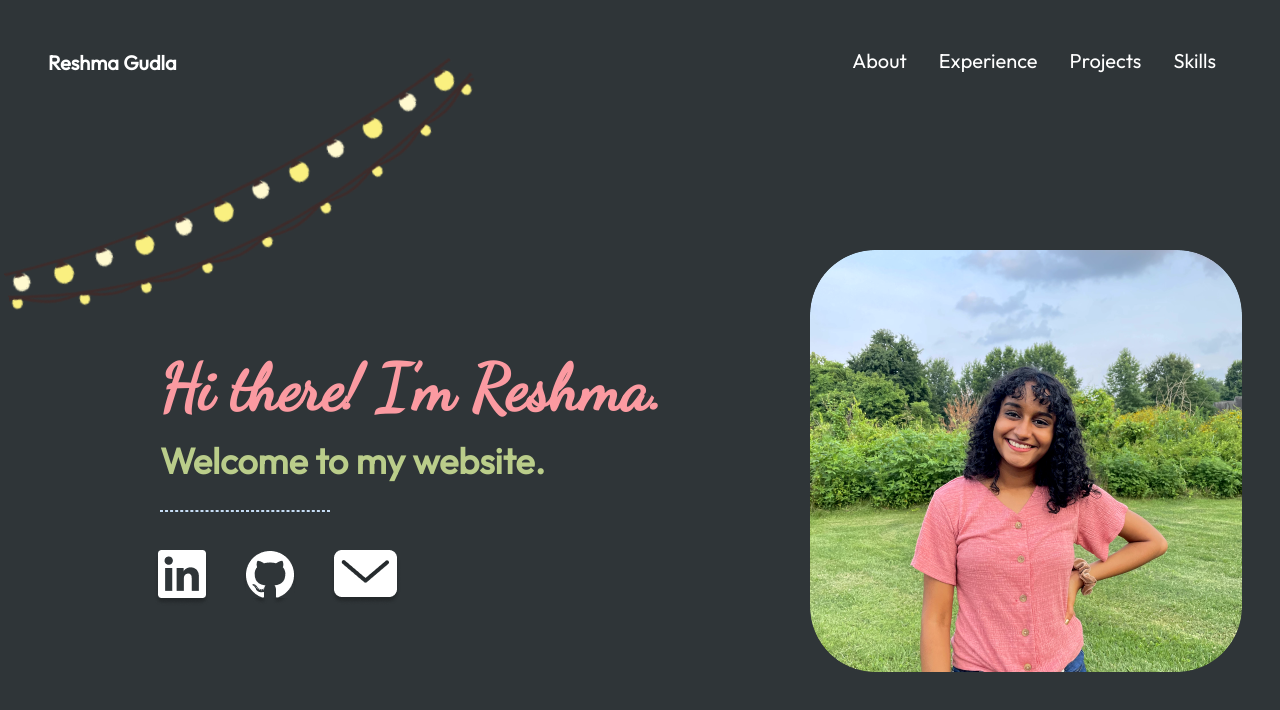
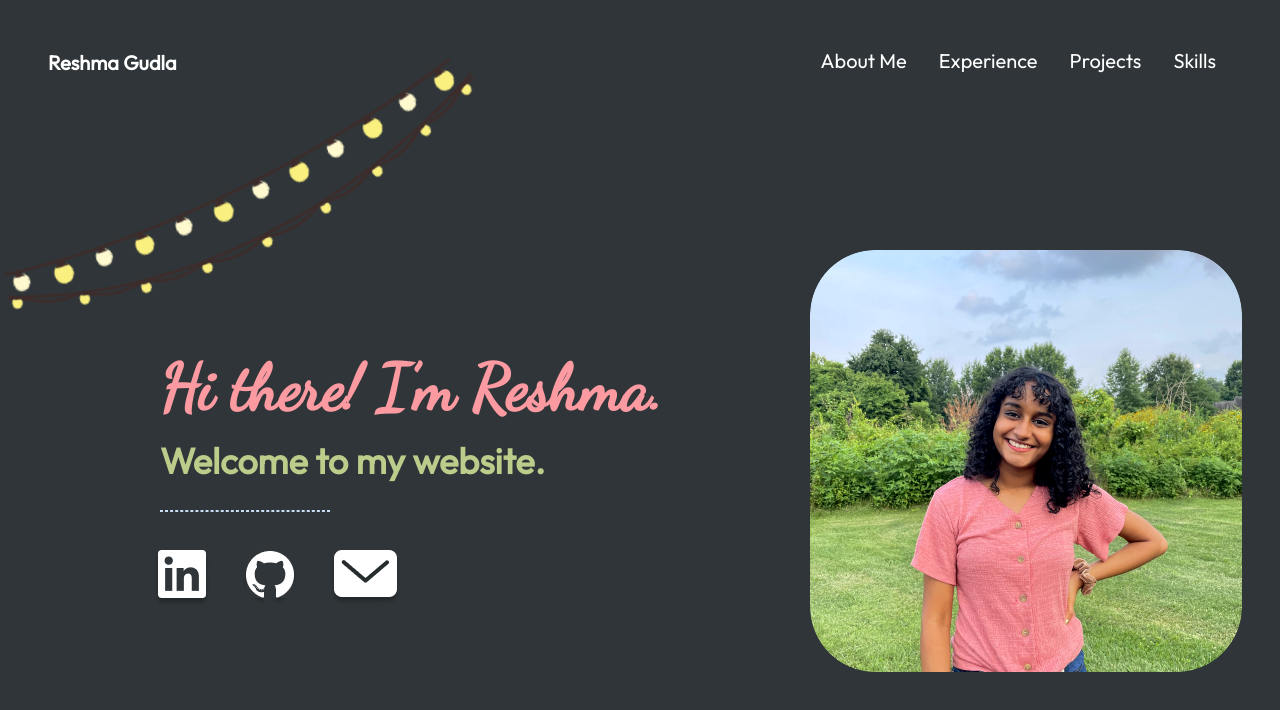
Before and after one commit to rgudla3/rg_portfolio, a React (Create React App) app: page / in a window 1280 px wide. Shown: the top 710 px of the page. Built offline with nearby package versions, Linux system fonts and the light colour scheme.

Commit message:
updated "about me" menu

```diff
--- a/src/components/navbar/Navbar.jsx
+++ b/src/components/navbar/Navbar.jsx
@@ -4,7 +4,7 @@ import './navbar.css';
 
 const Menu = () => (
   <>
-    <p><a href="#about">About</a></p>
+    <p><a href="#about">About Me</a></p>
     <p><a href="#experience">Experience</a></p>
     <p><a href="#projects">Projects</a></p>
     <p><a href="#skills">Skills</a></p>
```
